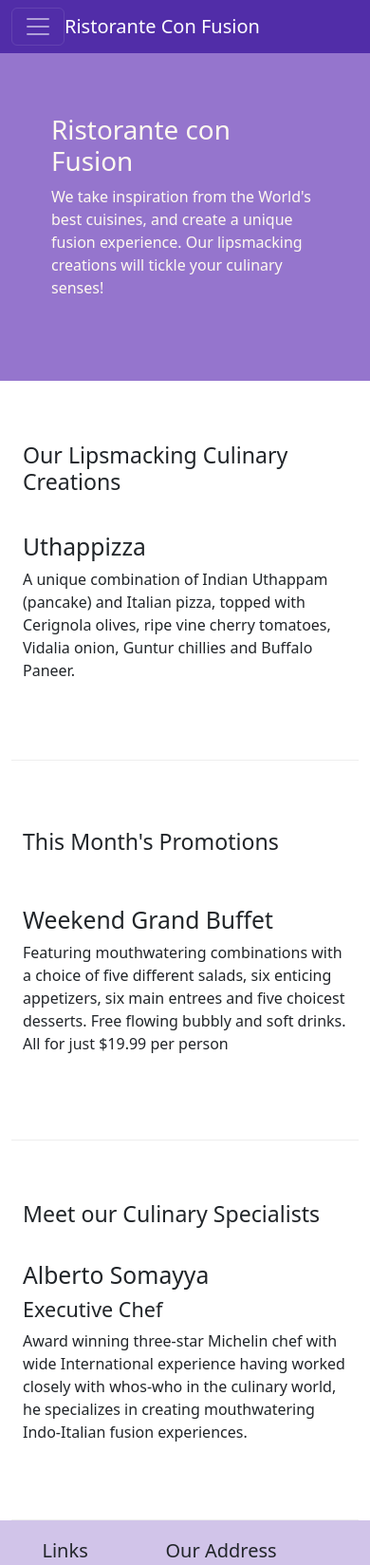
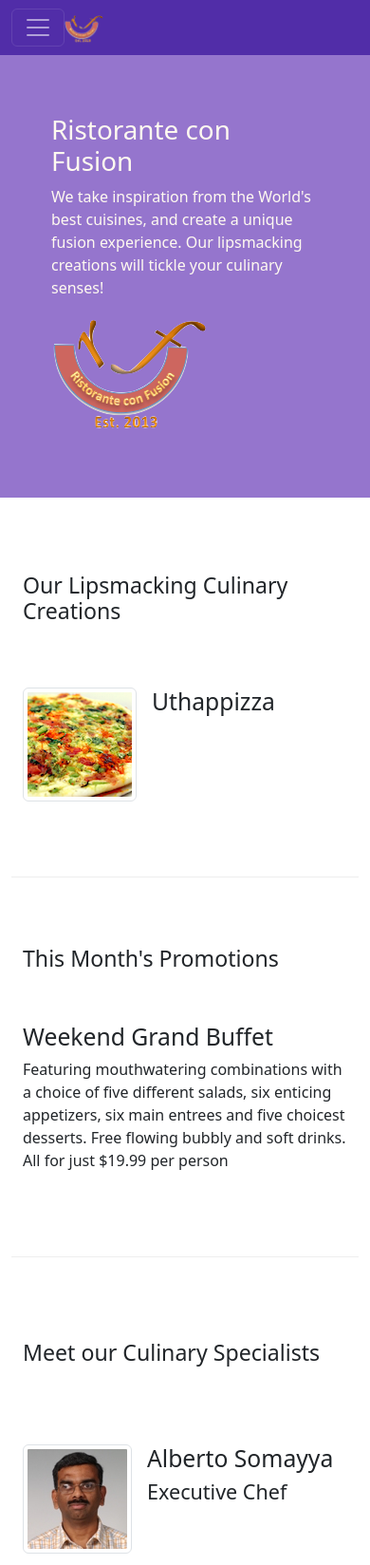
Before and after one commit to k2gutierrez/confusion, a website: page index.html in a window 390 px wide. Shown: the top 1648 px of the page at 95% size. Drawn offline with nearby package versions, Linux system fonts and the light colour scheme.

Commit message:
Images and Media

```diff
--- a/index.html
+++ b/index.html
@@ -22,7 +22,7 @@
             <button class="navbar-toggler" type="button" data-bs-toggle="collapse" data-bs-target="#Navbar">
                 <span class="navbar-toggler-icon"></span>
             </button>
-            <a class="navbar-brand me-auto" href="./index.html">Ristorante Con Fusion</a>
+            <a class="navbar-brand me-auto" href="./index.html"><img src="img/logo.png" width="41" alt=""></a>
             <div class="collapse navbar-collapse" id="Navbar">
                 <ul class="navbar-nav me-auto">
                     <li class="nav-item"><a class="nav-link active" href="#"><span class="fa fa-home fa-lg"></span> Home</a></li>
@@ -41,7 +41,8 @@
                     <h1>Ristorante con Fusion</h1>
                     <p>We take inspiration from the World's best cuisines, and create a unique fusion experience. Our lipsmacking creations will tickle your culinary senses!</p>
                 </div>
-                <div class="col-12 col-sm">
+                <div class="col-12 col-sm align-self-center">
+                    <img src="img/logo.png" class="img-fluid" alt="">
                 </div>
             </div>
         </div>
@@ -53,8 +54,13 @@
                 <h3>Our Lipsmacking Culinary Creations</h3>
             </div>
             <div class="col col-sm order-sm-first col-md">
-                <h2>Uthappizza</h2>
-                <p>A unique combination of Indian Uthappam (pancake) and Italian pizza, topped with Cerignola olives, ripe vine cherry tomatoes, Vidalia onion, Guntur chillies and Buffalo Paneer.</p>
+                <div class="d-flex flex-shrink-0">
+                    <img src="img/uthappizza.png" class="d-flex mr-3 img-thumbnail align-self-center" alt="uthappizza">
+                    <div class="flex-grow-1 ms-3">
+                        <h2 class="mt-0">Uthappizza</h2>
+                        <p class="d-none d-sm-block">A unique combination of Indian Uthappam (pancake) and Italian pizza, topped with Cerignola olives, ripe vine cherry tomatoes, Vidalia onion, Guntur chillies and Buffalo Paneer.</p>
+                    </div>
+                </div>
             </div>
         </div>
 
@@ -74,9 +80,15 @@
                 <h3>Meet our Culinary Specialists</h3>
             </div>
             <div class="col col-sm order-sm-first col-md">
-                <h2>Alberto Somayya</h2>
-                <h4>Executive Chef</h4>
-                <p>Award winning three-star Michelin chef with wide International experience having worked closely with whos-who in the culinary world, he specializes in creating mouthwatering Indo-Italian fusion experiences. </p>
+                <div class="d-flex flex-shrink-0">
+                    <img class="d-flex mr-3 align-self-center img-thumbnail" src="img/alberto.png" alt="alberto">
+                    <div class="flex-grow-1 ms-3">
+                        <h2>Alberto Somayya</h2>
+                        <h4>Executive Chef</h4>
+                        <p class="d-none d-sm-block">Award winning three-star Michelin chef with wide International experience having worked closely with whos-who in the culinary world, he specializes in creating mouthwatering Indo-Italian fusion experiences. </p>
+                    </div>
+
+                </div>
             </div>
         </div>
     </div>
```
Also changed, not shown: aboutus.html (+3 -2 lines), contactus.html (+3 -2 lines), img/alberto.png (added), img/buffet.png (added), img/logo.png (added), img/uthappizza.png (added), 1 other file.
